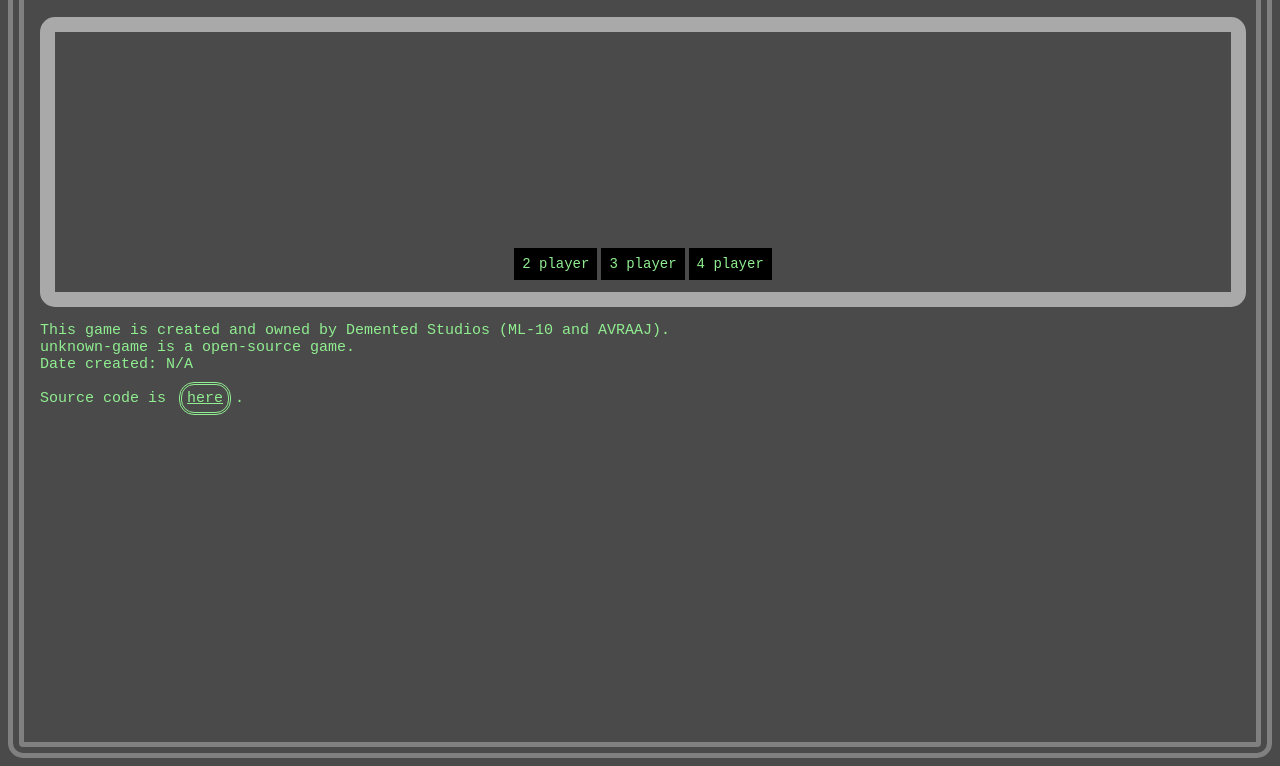
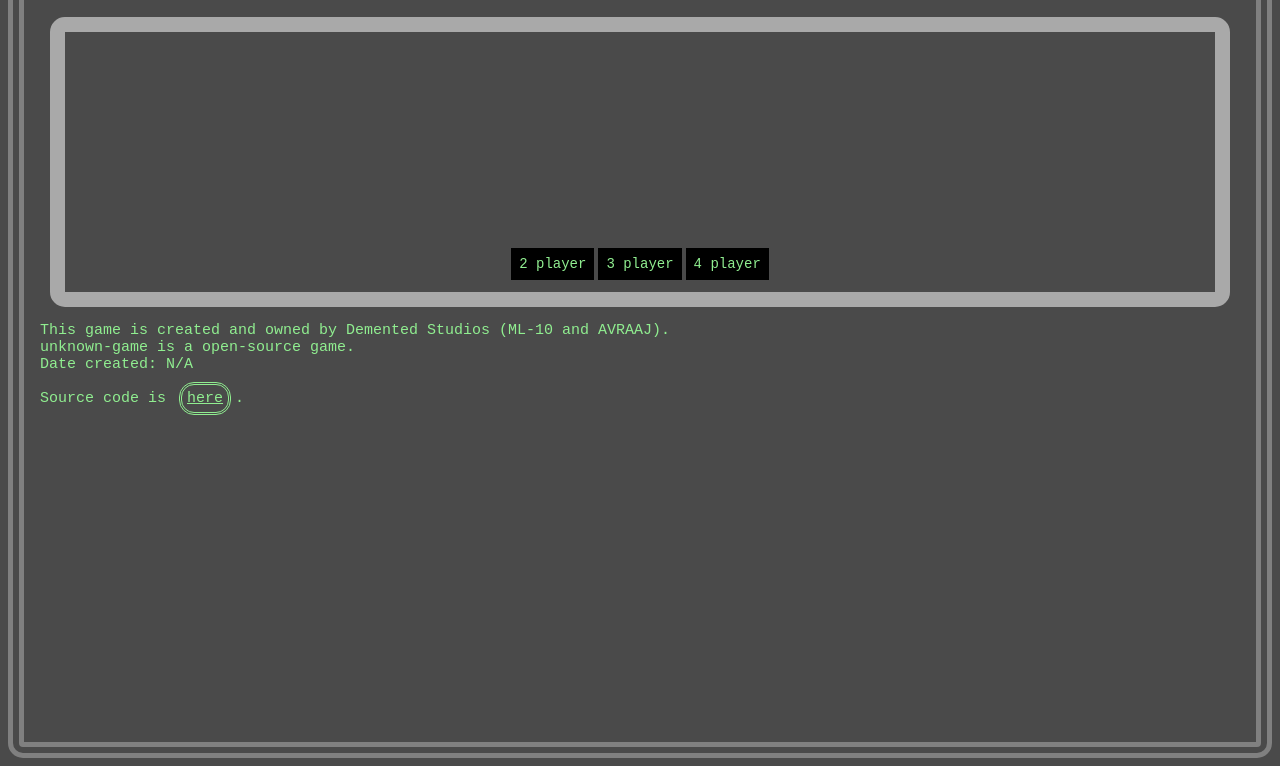
Before and after one commit to circles-png/unknown-game, a plain HTML site: page game.html in a window 1280 px wide. Shown: the part 97-863 px from the top of the page. Drawn offline with Linux system fonts and the light colour scheme.

Commit message:
Update game.html

```diff
--- a/game.html
+++ b/game.html
@@ -26,7 +26,7 @@
 				border-style: solid;
 				border-color: darkgrey;
 				border-radius: 15px;
-				width:98%;
+				margin: 10px;
 			}
 
 			#credit {
```
